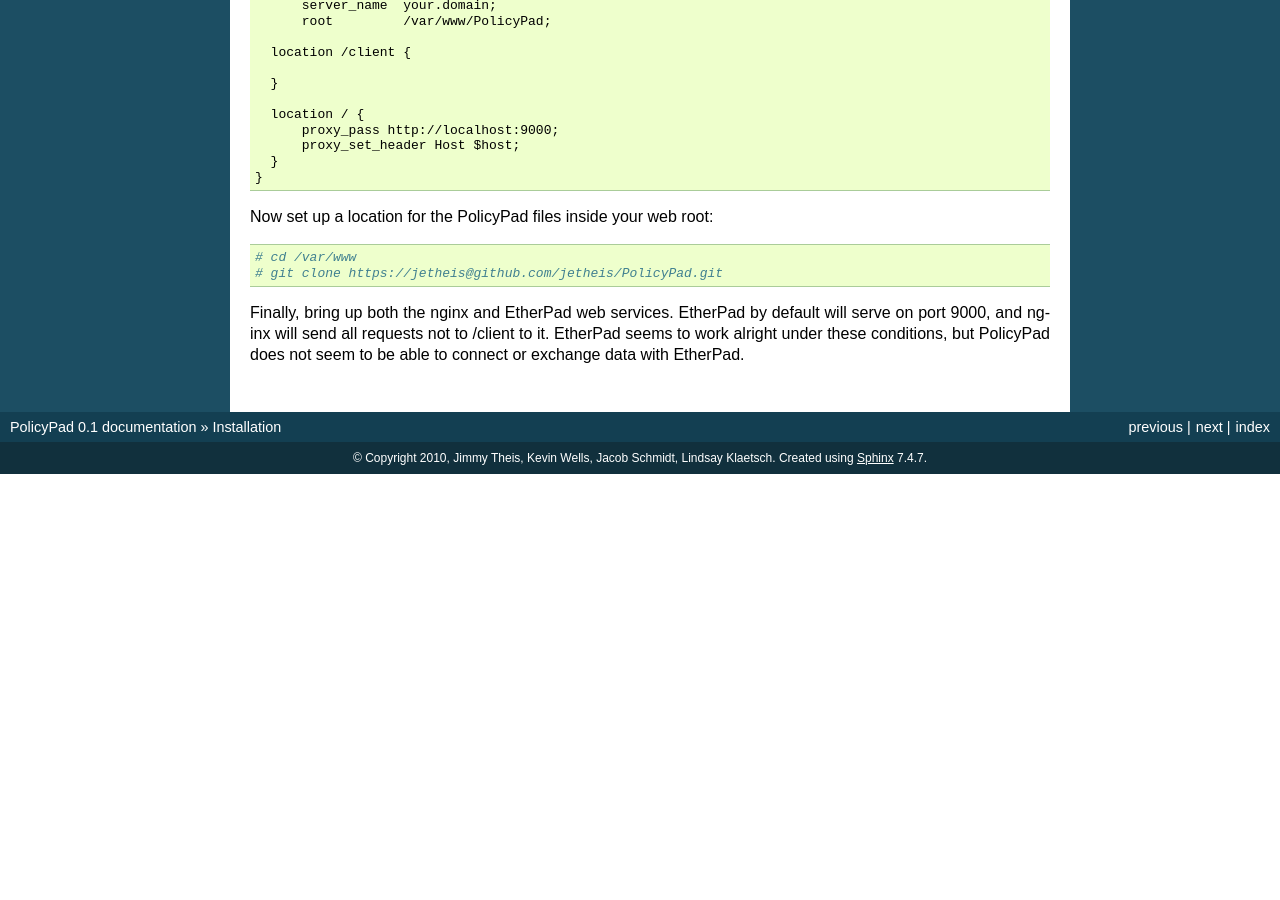
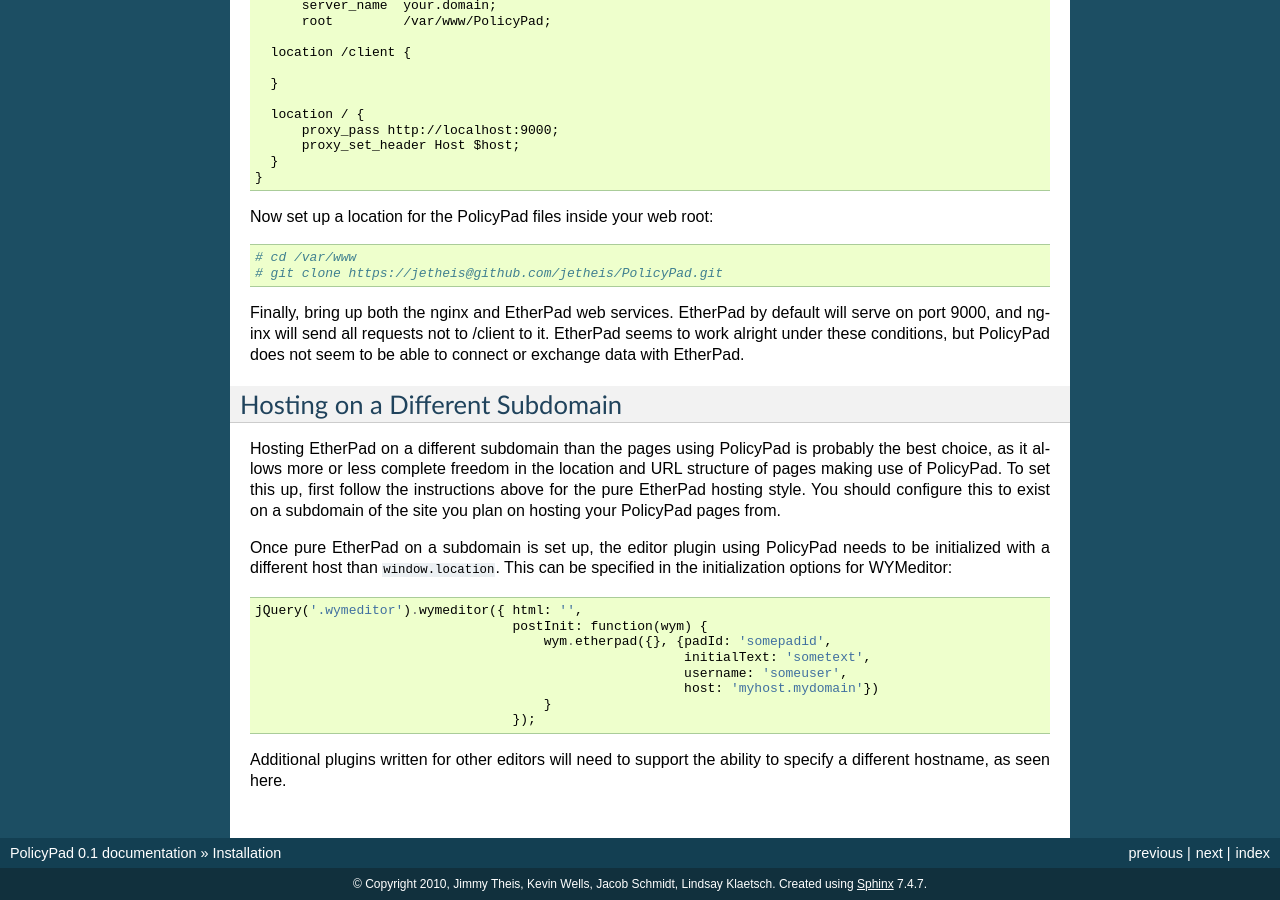
Before and after one commit to PolicyStat/PolicyPad, a Sphinx documentation site: the page built from doc/install.rst, in a window 1280 px wide and 900 px high, scrolled down 1746 px. Built offline with Sphinx 7.4.7, drawn with Linux system fonts in a browser that asks for light colours; before the commit the page ends 2220 px from its top, so only the background shows below that; some of the changed text lies outside the part shown.

Commit message:
Add documentation for hosting on different domains
Signed-off-by: Jimmy Theis <jimmy@jetheis.com>

```diff
--- a/doc/install.rst
+++ b/doc/install.rst
@@ -75,7 +75,7 @@
     # git clone https://jetheis@github.com/jetheis/PolicyPad.git
 
 Now you should be able to browse to
-http://your.server/static/PolicyPad/client/labs/etherpad_laundher.html and use
+http://your.server/static/PolicyPad/client/labs/etherpad_launcher.html and use
 the PolicyPad sytem.
 
 Hosting With a Proxy
@@ -115,3 +115,29 @@
 will serve on port 9000, and nginx will send all requests not to /client to it.
 EtherPad seems to work alright under these conditions, but PolicyPad does not
 seem to be able to connect or exchange data with EtherPad.
+
+Hosting on a Different Subdomain
+--------------------------------
+
+Hosting EtherPad on a different subdomain than the pages using PolicyPad is
+probably the best choice, as it allows more or less complete freedom in the
+location and URL structure of pages making use of PolicyPad. To set this up,
+first follow the instructions above for the pure EtherPad hosting style. You
+should configure this to exist on a subdomain of the site you plan on hosting
+your PolicyPad pages from.
+
+Once pure EtherPad on a subdomain is set up, the editor plugin using PolicyPad
+needs to be initialized with a different host than ``window.location``. This can
+be specified in the initialization options for WYMeditor::
+
+  jQuery('.wymeditor').wymeditor({ html: '',
+                                   postInit: function(wym) {
+                                       wym.etherpad({}, {padId: 'somepadid',
+                                                         initialText: 'sometext',
+                                                         username: 'someuser',
+                                                         host: 'myhost.mydomain'})
+                                       }
+                                   });
+
+Additional plugins written for other editors will need to support the ability to
+specify a different hostname, as seen here.
```
Also changed, not shown: 1 other file.
